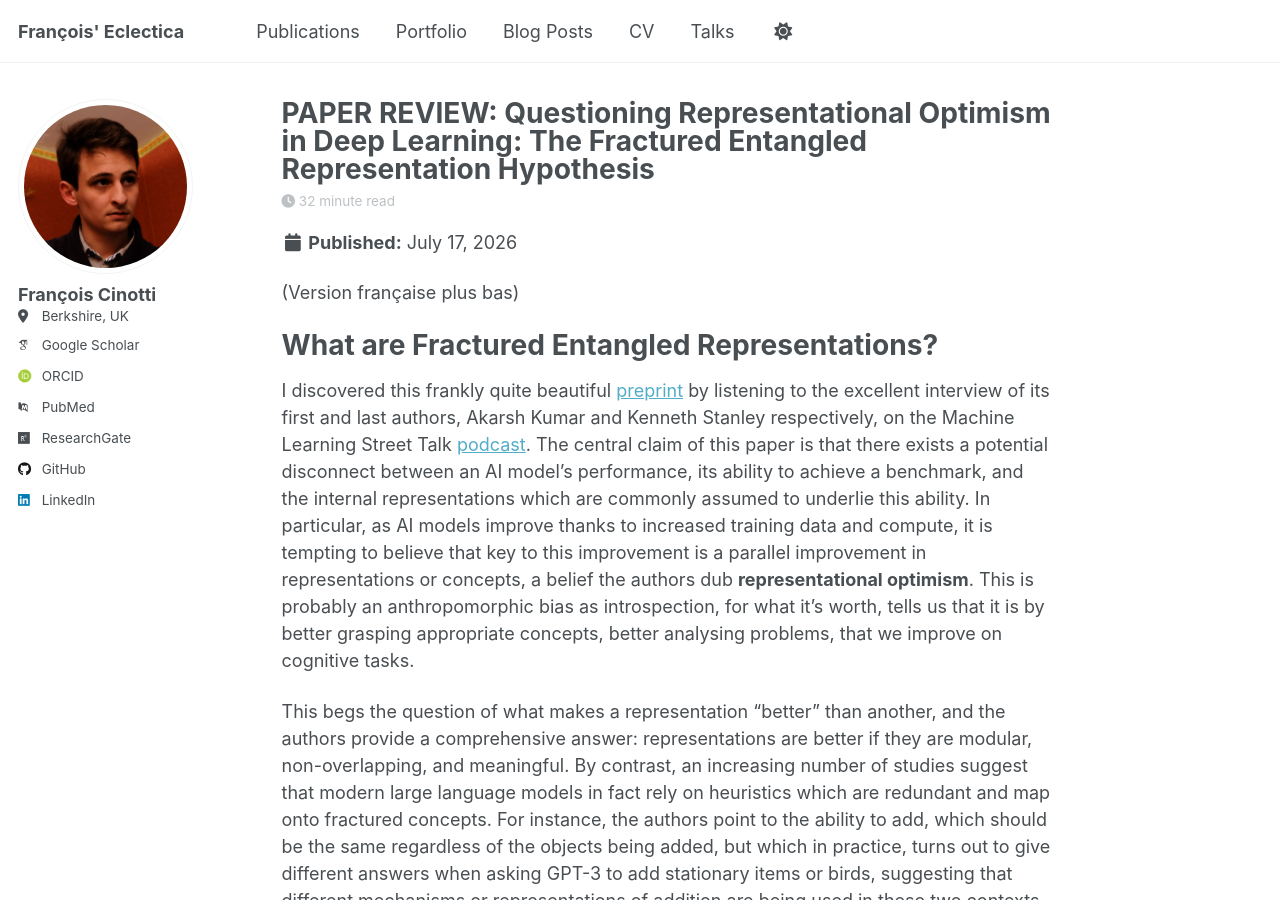
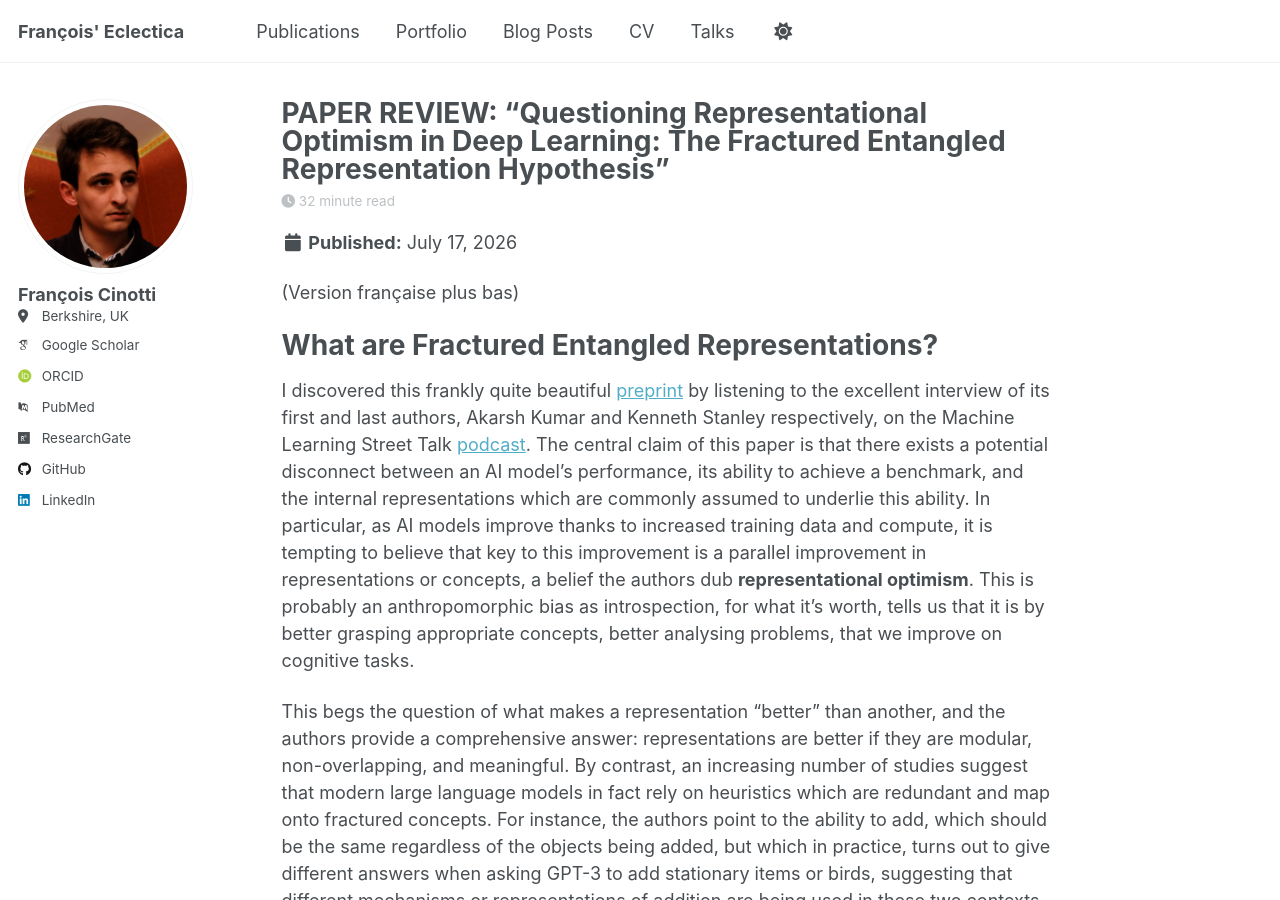
Before and after one commit to frct/frct.github.io, a Jekyll site: the page built from _posts/2026-07-17-Fractured-Entangled-Representations.md, in a window 1280 px wide and 900 px high. Built offline with Jekyll 4.4.1, drawn with Linux system fonts in a browser that asks for light colours; some web fonts are replaced; a script that is not in the unit is left out.

```diff
--- a/_posts/2026-07-17-Fractured-Entangled-Representations.md
+++ b/_posts/2026-07-17-Fractured-Entangled-Representations.md
@@ -1,5 +1,5 @@
 ---
-title: 'PAPER REVIEW: Questioning Representational Optimism in Deep Learning: The Fractured Entangled Representation Hypothesis'
+title: 'PAPER REVIEW: "Questioning Representational Optimism in Deep Learning: The Fractured Entangled Representation Hypothesis"'
 date: 2026-07-17
 permalink: /_posts/2026-07-17-Fractured-Entangled-Representations
 tags:
```
